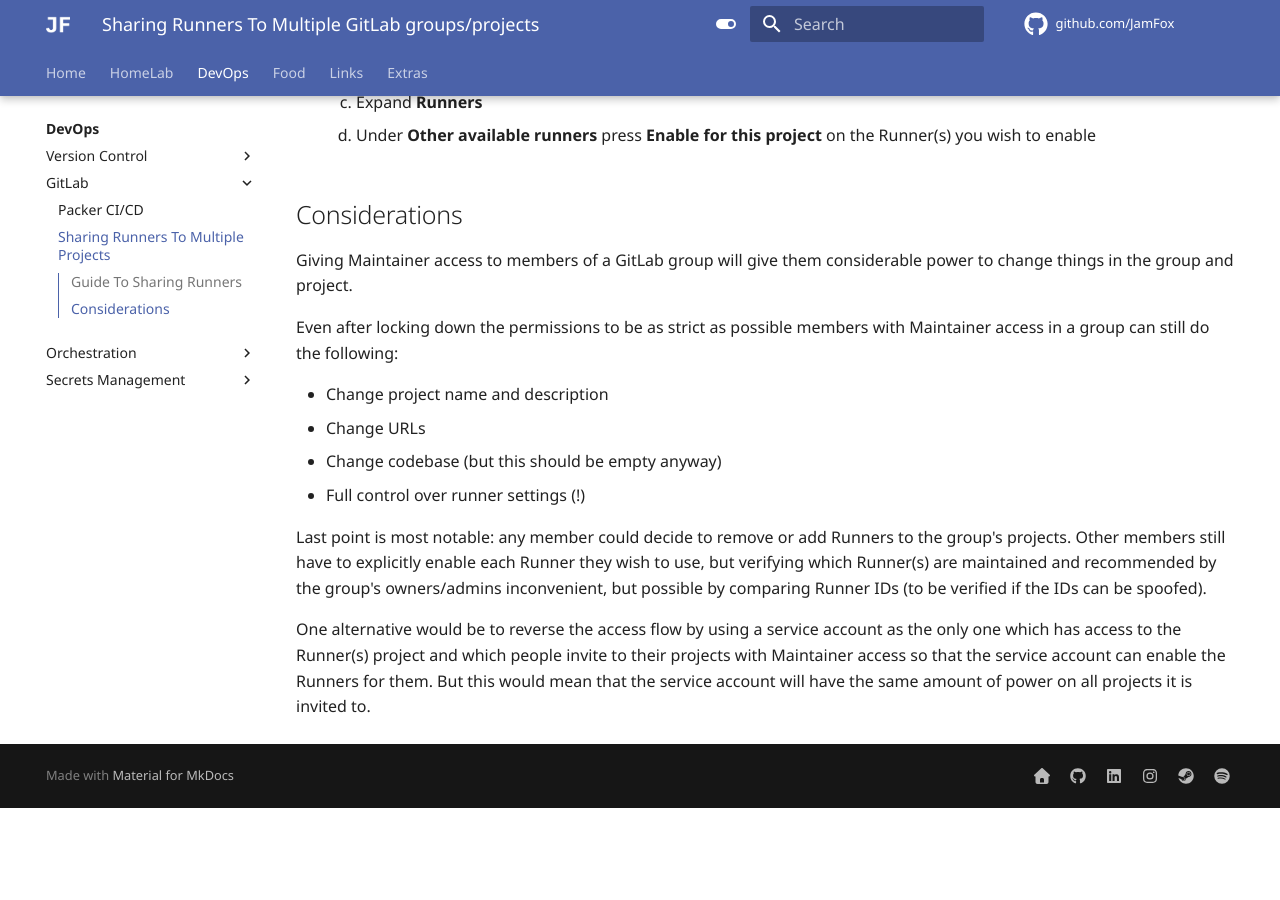
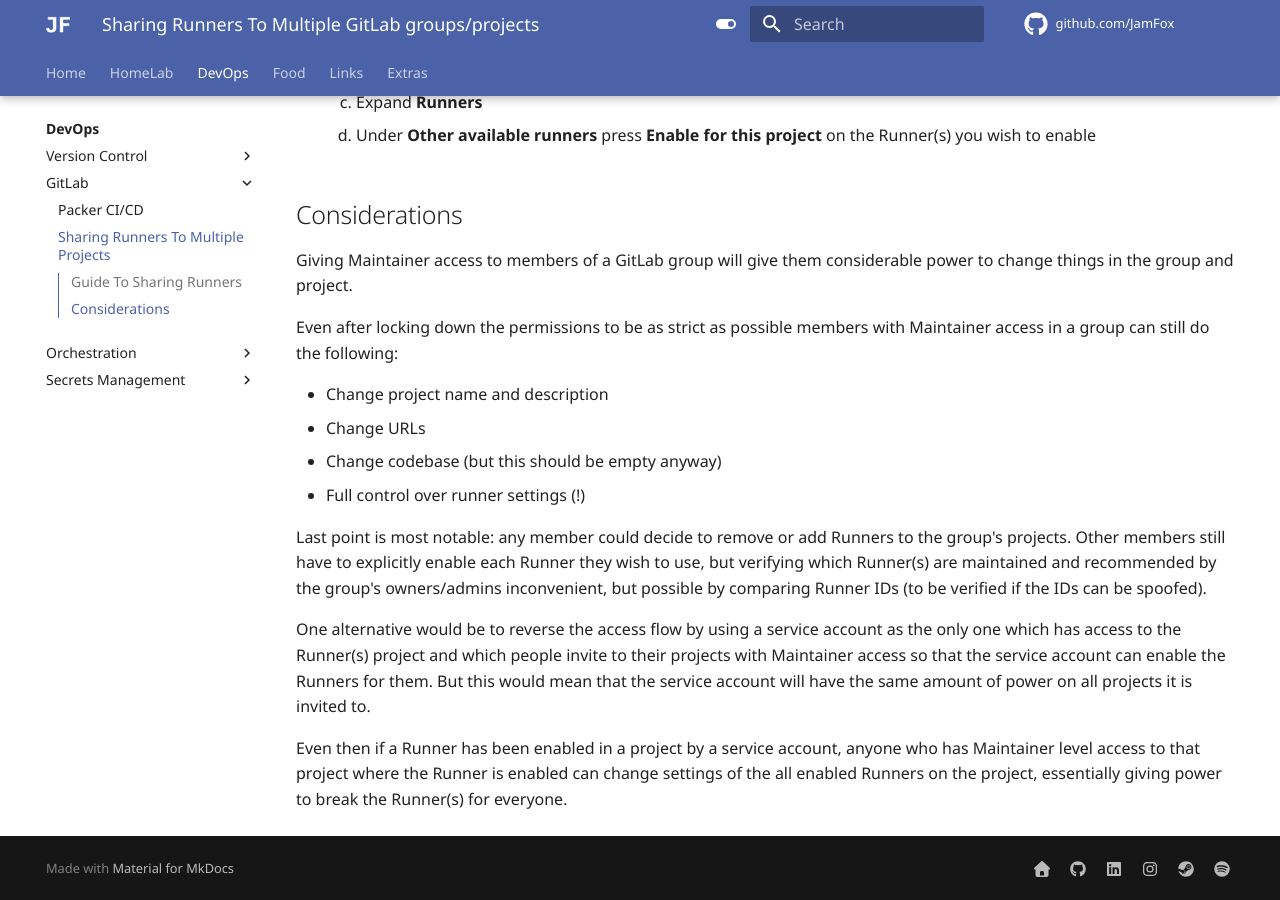
Before and after one commit to JamFox/docs.jamfox.dev, an MkDocs documentation site: the page built from docs/content/devops/gitlabrunnershare.md, in a window 1280 px wide and 900 px high, scrolled down 1216 px. Built offline with MkDocs 1.6.1 and Material for MkDocs 9.7.7, drawn with Linux system fonts in a browser that asks for light colours; comment, search, counter and statistics services are not loaded; before the commit the page ends 2024 px from its top, so only the background shows below that.

Commit message:
Update gitlabrunnershare.md

```diff
--- a/docs/content/devops/gitlabrunnershare.md
+++ b/docs/content/devops/gitlabrunnershare.md
@@ -58,3 +58,5 @@ Even after locking down the permissions to be as strict as possible members with
 Last point is most notable: any member could decide to remove or add Runners to the group's projects. Other members still have to explicitly enable each Runner they wish to use, but verifying which Runner(s) are maintained and recommended by the group's owners/admins inconvenient, but possible by comparing Runner IDs (to be verified if the IDs can be spoofed).
 
 One alternative would be to reverse the access flow by using a service account as the only one which has access to the Runner(s) project and which people invite to their projects with Maintainer access so that the service account can enable the Runners for them. But this would mean that the service account will have the same amount of power on all projects it is invited to.
+
+Even then if a Runner has been enabled in a project by a service account, anyone who has Maintainer level access to that project where the Runner is enabled can change settings of the all enabled Runners on the project, essentially giving power to break the Runner(s) for everyone.
```
